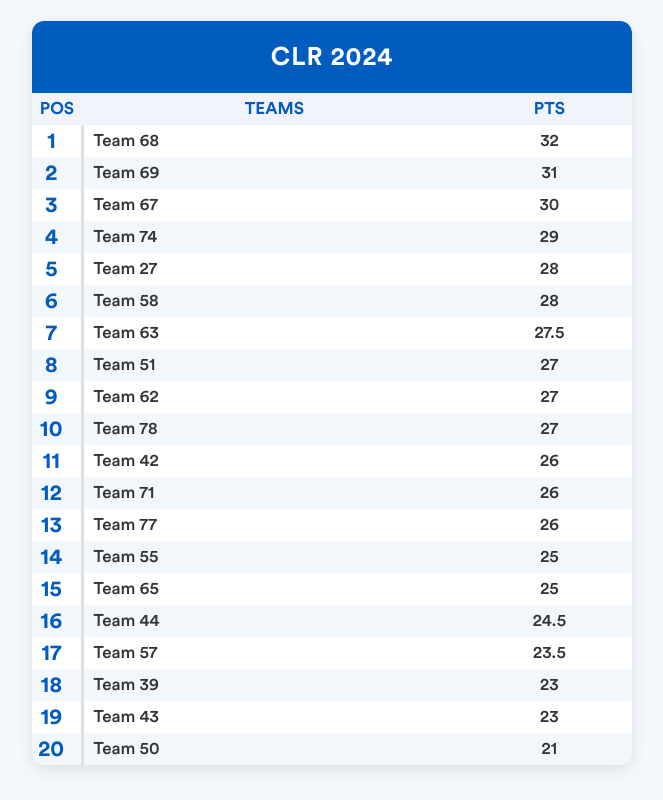
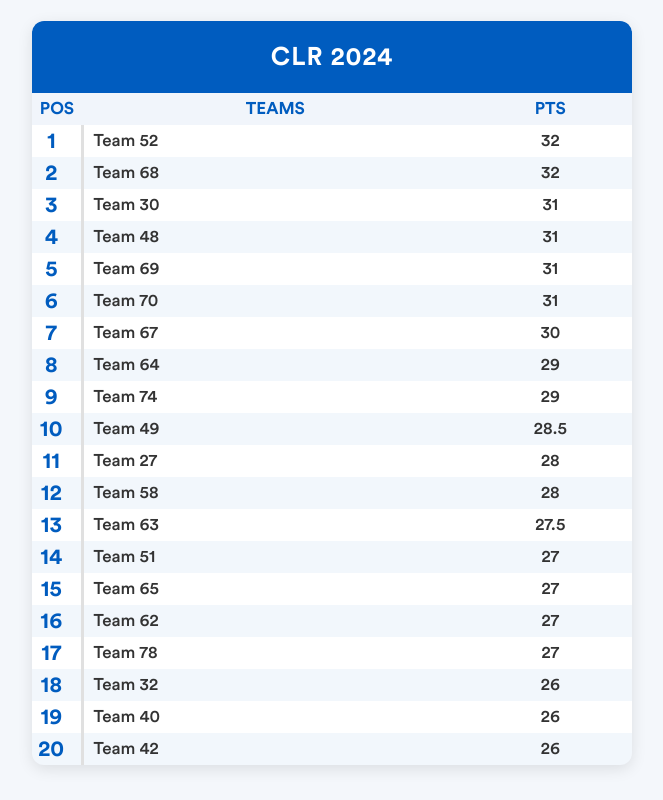
Before and after one commit to MTH35H4RK/robotiquefsr, a plain HTML site: page clr2024.html in a window 1280 px wide. Shown: the part 1240-2040 px from the top of the page, without its empty margins (308-971 px from the left). Drawn offline with nearby package versions, Linux system fonts and the light colour scheme; files that its build step writes are made by us from their sources; files whose address does not match are found by name.

Commit message:
pts_09_11_24

```diff
--- a/clr2024.html
+++ b/clr2024.html
@@ -285,106 +285,106 @@
         </tr>
         <tr>
           <td class="ranking">1</td>
-          <td class="position">Team 68</td>
+          <td class="position">Team 52</td>
           <td>32</td>
         </tr>
         <tr>
           <td class="ranking">2</td>
-          <td class="position">Team 69</td>
+          <td class="position">Team 68</td>
+
+          <td>32</td>
+        </tr>
+        <tr>
+          <td class="ranking">3</td>
+          <td class="position">Team 30</td>
 
           <td>31</td>
         </tr>
         <tr>
-          <td class="ranking">3</td>
+          <td class="ranking">4</td>
+          <td class="position">Team 48</td>
+
+          <td>31</td>
+        </tr>
+        <tr>
+          <td class="ranking">5</td>
+          <td class="position">Team 69</td>
+          <td>31</td>
+        </tr>
+        <tr>
+          <td class="ranking">6</td>
+          <td class="position">Team 70</td>
+          <td>31</td>
+        </tr>
+        <tr>
+          <td class="ranking">7</td>
           <td class="position">Team 67</td>
-
           <td>30</td>
         </tr>
         <tr>
-          <td class="ranking">4</td>
-          <td class="position">Team 74</td>
-
+          <td class="ranking">8</td>
+          <td class="position">Team 64</td>
           <td>29</td>
         </tr>
         <tr>
-          <td class="ranking">5</td>
+          <td class="ranking">9</td>
+          <td class="position">Team 74</td>
+          <td>29</td>
+        </tr>
+        <tr>
+          <td class="ranking">10</td>
+          <td class="position">Team 49</td>
+          <td>28.5</td>
+        </tr>
+        <tr>
+          <td class="ranking">11</td>
           <td class="position">Team 27</td>
           <td>28</td>
         </tr>
         <tr>
-          <td class="ranking">6</td>
+          <td class="ranking">12</td>
           <td class="position">Team 58</td>
           <td>28</td>
         </tr>
         <tr>
-          <td class="ranking">7</td>
+          <td class="ranking">13</td>
           <td class="position">Team 63</td>
           <td>27.5</td>
         </tr>
         <tr>
-          <td class="ranking">8</td>
+          <td class="ranking">14</td>
           <td class="position">Team 51</td>
           <td>27</td>
         </tr>
         <tr>
-          <td class="ranking">9</td>
+          <td class="ranking">15</td>
+          <td class="position">Team 65</td>
+          <td>27</td>
+        </tr>
+        <tr>
+          <td class="ranking">16</td>
           <td class="position">Team 62</td>
           <td>27</td>
         </tr>
         <tr>
-          <td class="ranking">10</td>
+          <td class="ranking">17</td>
           <td class="position">Team 78</td>
           <td>27</td>
         </tr>
         <tr>
-          <td class="ranking">11</td>
-          <td class="position">Team 42</td>
+          <td class="ranking">18</td>
+          <td class="position">Team 32</td>
           <td>26</td>
         </tr>
         <tr>
-          <td class="ranking">12</td>
-          <td class="position">Team 71</td>
+          <td class="ranking">19</td>
+          <td class="position">Team 40</td>
           <td>26</td>
         </tr>
         <tr>
-          <td class="ranking">13</td>
-          <td class="position">Team 77</td>
+          <td class="ranking">20</td>
+          <td class="position">Team 42</td>
           <td>26</td>
-        </tr>
-        <tr>
-          <td class="ranking">14</td>
-          <td class="position">Team 55</td>
-          <td>25</td>
-        </tr>
-        <tr>
-          <td class="ranking">15</td>
-          <td class="position">Team 65</td>
-          <td>25</td>
-        </tr>
-        <tr>
-          <td class="ranking">16</td>
-          <td class="position">Team 44</td>
-          <td>24.5</td>
-        </tr>
-        <tr>
-          <td class="ranking">17</td>
-          <td class="position">Team 57</td>
-          <td>23.5</td>
-        </tr>
-        <tr>
-          <td class="ranking">18</td>
-          <td class="position">Team 39</td>
-          <td>23</td>
-        </tr>
-        <tr>
-          <td class="ranking">19</td>
-          <td class="position">Team 43</td>
-          <td>23</td>
-        </tr>
-        <tr>
-          <td class="ranking">20</td>
-          <td class="position">Team 50</td>
-          <td>21</td>
         </tr>
 
         <p>
```
